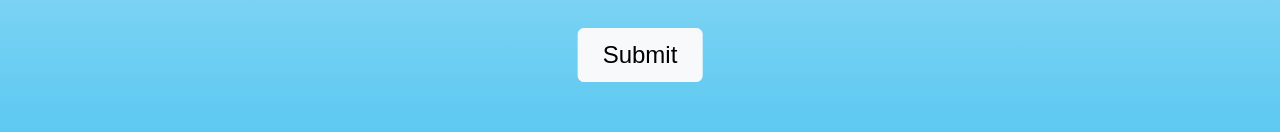
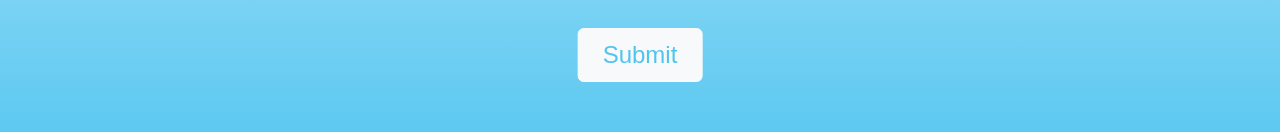
Before and after one commit to PoohPurinut/Final-3, a website: page public/index.html in a window 1280 px wide. Shown: the part 605-737 px from the top of the page. Drawn offline with nearby package versions, Linux system fonts and the light colour scheme.

Commit message:
first commit

```diff
--- a/public/index.html
+++ b/public/index.html
@@ -197,7 +197,7 @@
     <div id="button" class="container py-3 position-relative" style="height: 115px;">
         <!-- <button class="btn btn-light position-absolute top-50 start-50 translate-middle py-2 px-4 fs-4"
             style="color: #4FC4F0;">Submit</button> -->
-            <input class="btn btn-light position-absolute top-50 start-50 translate-middle py-2 px-4 fs-4" type="submit" value="Submit">
+            <input class="btn btn-light position-absolute top-50 start-50 translate-middle py-2 px-4 fs-4" type="submit" value="Submit" style="color: #4FC4F0;">
     </div>
       <!-- Test Test Test
       <label for="name">Name:</label><br>
```
